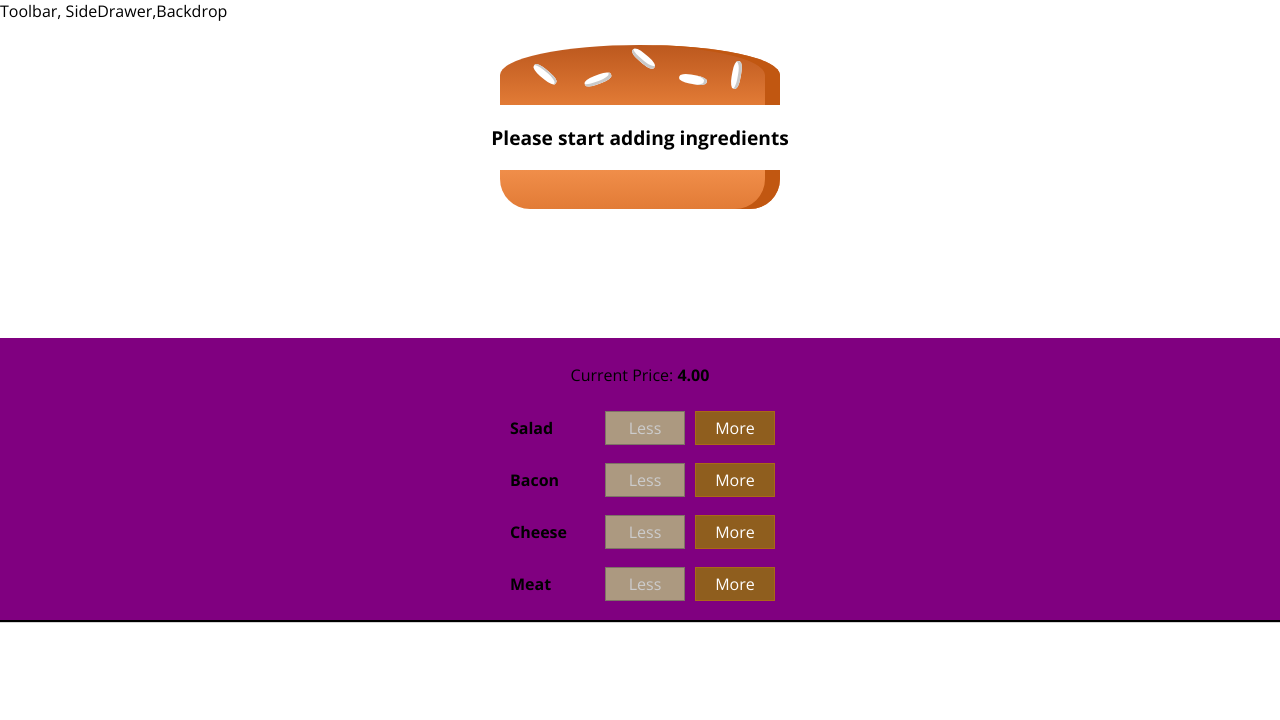
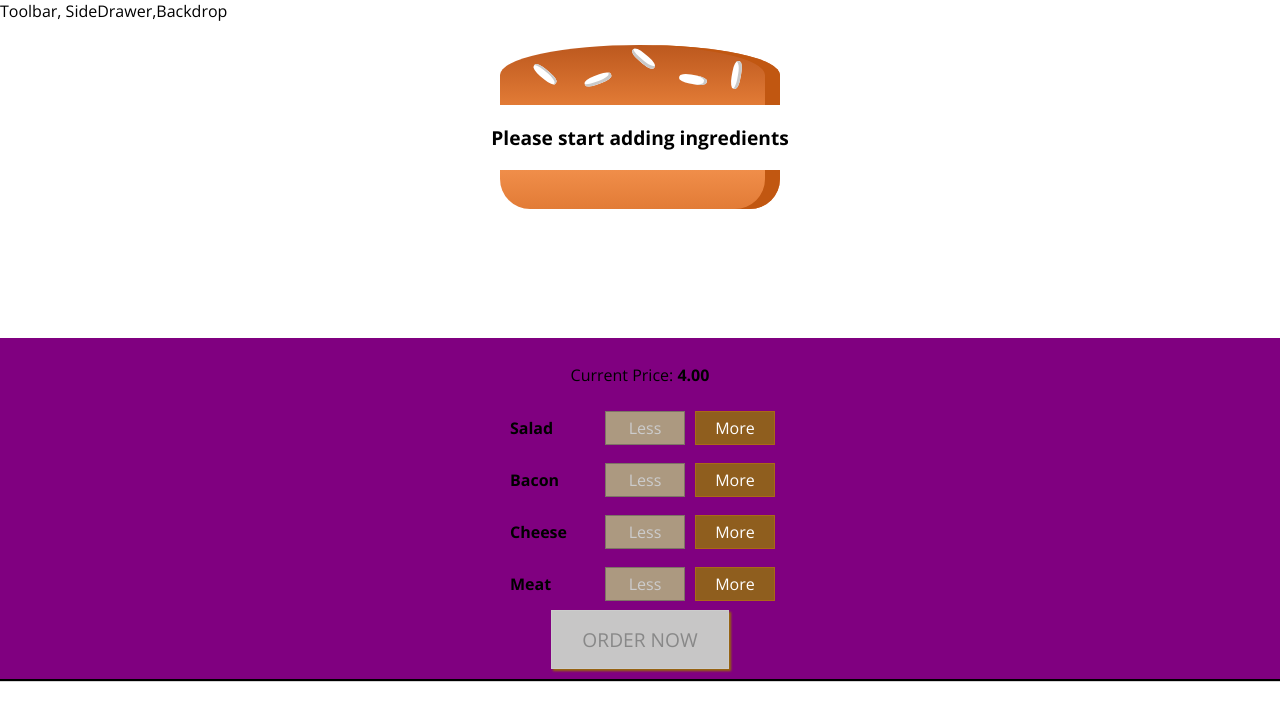
Before and after one commit to timmlaxton/Takeaway, a React (Create React App) app in the folder takeaway-app/: page / in a window 1280 px wide. Shown: the top 720 px of the page. Built offline with nearby package versions, Linux system fonts and the light colour scheme.

Commit message:
added order button

```diff
--- a/takeaway-app/src/components/Burger/BuildControls/BuildControls.js
+++ b/takeaway-app/src/components/Burger/BuildControls/BuildControls.js
@@ -21,6 +21,8 @@
             removed={() => props.ingredientRemoved(ctrl.type)}
             disabled={props.disabled[ctrl.type]}/>
         ))}
+        <button className={classes.OrderButton}
+        disabled={!props.purchasable}>ORDER NOW</button>
     </div>
 );
 
--- a/takeaway-app/src/components/Burger/BuildControls/BuildControls.module.css
+++ b/takeaway-app/src/components/Burger/BuildControls/BuildControls.module.css
@@ -8,3 +8,45 @@
     margin: auto;
     padding: 10px 0;
 }
+
+.OrderButton {
+    background-color: #DAD735;
+    outline: none;
+    cursor: pointer;
+    border: 1px solid #966909;
+    color: #966909;
+    font-family: inherit;
+    font-size: 1.2em;
+    padding: 15px 30px;
+    box-shadow: 2px 2px 2px #966909;
+    position: relative;
+}
+
+.OrderButton:hover, .OrderButton:active {
+    background-color: #A0DB41;
+    border: 1px solid #966909;
+    color: #966909;
+}
+
+.OrderButton:disabled {
+    background-color: #C7C6C6;
+    cursor: not-allowed;
+    border: 1px solid #ccc;
+    color: #888888;
+}
+
+.OrderButton:not(:disabled) {
+    animation: enable 0.3s linear;
+}
+
+@keyframes enable {
+    0% {
+        transform: scale(1);
+    }
+    60% {
+        transform: scale(1.1);
+    }
+    100% {
+        transform: scale(1);
+    }
+}
--- a/takeaway-app/src/containers/BurgerBuilder/BurgerBuilder.js
+++ b/takeaway-app/src/containers/BurgerBuilder/BurgerBuilder.js
@@ -18,7 +18,19 @@
            cheese: 0,
            meat: 0
        },
-       totalPrice: 4
+       totalPrice: 4,
+       purchasable: false
+   }
+
+   updatePurchaseState (ingredients) {
+       const sum = Object.keys(ingredients)
+       .map(igKey => {
+           return ingredients[igKey];
+       })
+       .reduce((sum, el) => {
+           return sum + el;
+       }, 0);
+       this.setState({purchaseable: sum > 0});
    }
 
    addIngredientHandler = (type) => {
@@ -31,7 +43,8 @@
        const priceAddition = INGREDIENT_PRICES[type];
        const oldPrice = this.state.totalPrice;
        const newPrice = oldPrice + priceAddition;
-       this.setState({totalPrice: newPrice, ingredients: updatedIngredients})
+       this.setState({totalPrice: newPrice, ingredients: updatedIngredients});
+       this.updatePurchaseState(updatedIngredients);
 
    }
 
@@ -49,6 +62,9 @@
     const oldPrice = this.state.totalPrice;
     const newPrice = oldPrice - priceDeduction;
     this.setState({totalPrice: newPrice, ingredients: updatedIngredients})
+    this.updatePurchaseState(updatedIngredients);
+
+
 
 }
 
@@ -67,6 +83,7 @@
                 ingredientAdded={this.addIngredientHandler}
                 ingredientRemoved={this.removeIngredientHandler}
                 disabled={disabledInfo}
+                purchasable={this.state.purchaseable}
                 price={this.state.totalPrice}/>
 
             </Aux>
```
